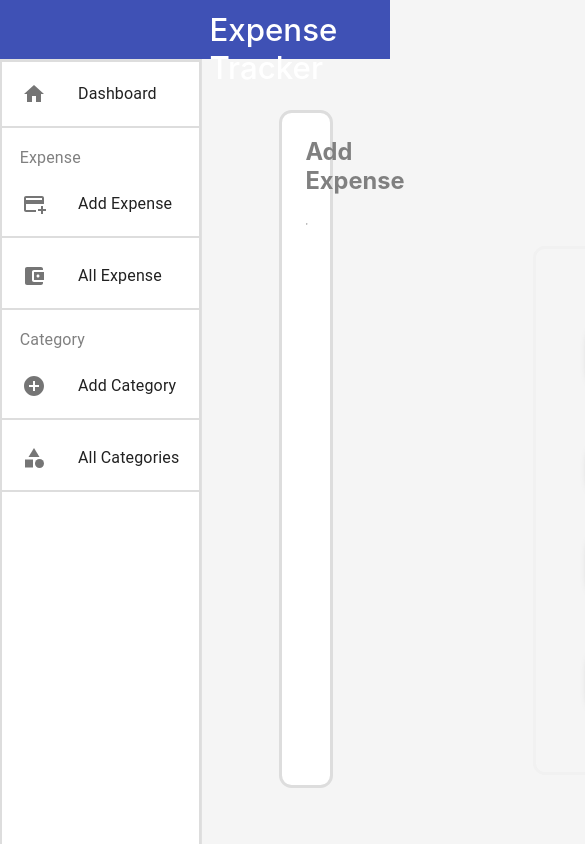
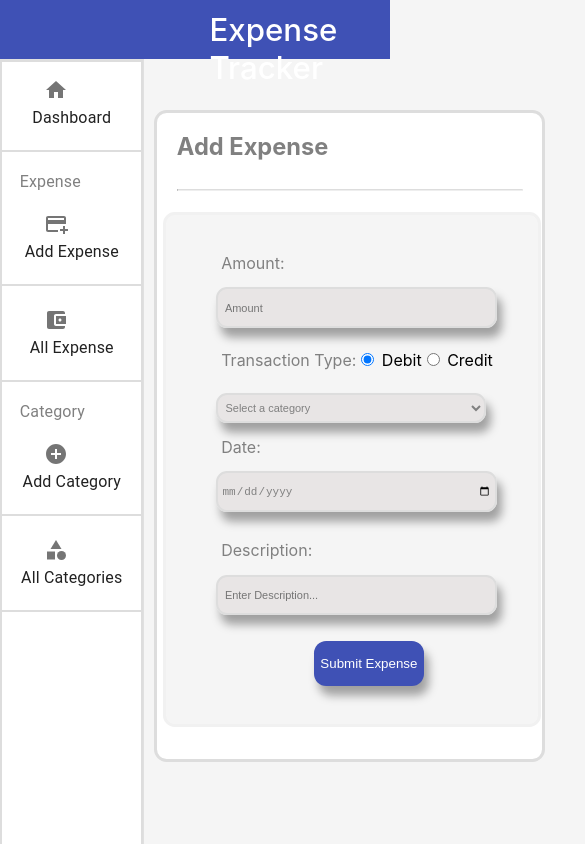
Before and after one commit to mstintern9/Expense-tracker, a React (Create React App) app: page / in a window 390 px wide. Both pictures are taken after a click on the item "Add Expense". Shown: the top 844 px of the page, 585 px wide, since content can reach past the window. Built offline with nearby package versions, Linux system fonts and the light colour scheme.

Commit message:
Responsive layout

```diff
--- a/src/components/BarChartComponent.js
+++ b/src/components/BarChartComponent.js
@@ -21,7 +21,7 @@ const BarChartComponent = ({ dailyData }) => {
           top: 28,
           right: 10,
           left: 10,
-          bottom: 7,
+          bottom: 27,
         }}
       >
         <CartesianGrid strokeDasharray="3 3" />
@@ -31,7 +31,7 @@ const BarChartComponent = ({ dailyData }) => {
           interval={0}
           angle={0}
           textAnchor="middle"
-          height={80}
+          height={70}
           tickFormatter={(time) => {
             const [hours, minutes] = time.split(":");
             return `${hours}:${minutes}`;
--- a/src/components/CardComponent.js
+++ b/src/components/CardComponent.js
@@ -1,23 +1,9 @@
 import React from "react";
 import Box from "@mui/material/Box";
+import "./cardComponent.css";
 
 const CardComponent = ({ title, children }) => (
-  <Box
-    component="main"
-    sx={{
-      flexGrow: 1,
-      p: 3,
-      marginLeft: "33vh",
-      marginRight: "12vh",
-      marginTop: "6vh",
-      height: "74vh",
-      borderRadius: "1.5vh",
-      display: "flex",
-      flexDirection: "column",
-      border: "3px solid rgb(221, 221, 221)",
-      backgroundColor: "rgb(255, 255, 255)",
-    }}
-  >
+  <Box className="box" component="main">
     {title && (
       <>
         <h3 style={{ color: "grey", fontSize: "2.8vh", marginTop: "0" }}>
--- a/src/components/PieChartComponent.js
+++ b/src/components/PieChartComponent.js
@@ -1,9 +1,31 @@
-import React from 'react';
-import { PieChart, Pie, Legend, Tooltip, ResponsiveContainer } from 'recharts';
+import React, { useState, useEffect } from "react";
+import { PieChart, Pie, Legend, Tooltip, ResponsiveContainer } from "recharts";
 
 const PieChartComponent = ({ data }) => {
+  const [outerRadius, setOuterRadius] = useState(240);
+  const [containerHeight, setContainerHeight] = useState(820);
+
+  useEffect(() => {
+    const handleResize = () => {
+      if (window.innerWidth <= 980) {
+        setOuterRadius(170);
+        setContainerHeight(470);
+      } else {
+        setOuterRadius(240);
+        setContainerHeight(820);
+      }
+    };
+
+    handleResize();
+
+    window.addEventListener("resize", handleResize);
+    return () => {
+      window.removeEventListener("resize", handleResize);
+    };
+  }, []);
+
   return (
-    <ResponsiveContainer width="100%" height={800}>
+    <ResponsiveContainer width="100%" height={containerHeight}>
       <PieChart>
         <Pie
           dataKey="value"
@@ -11,7 +33,7 @@ const PieChartComponent = ({ data }) => {
           data={data}
           cx="50%"
           cy="50%"
-          outerRadius={240}
+          outerRadius={outerRadius}
           fill="#8884d8"
           label
         />
--- /dev/null
+++ b/src/components/cardComponent.css
@@ -0,0 +1,22 @@
+.box {
+  margin-left: 33vh;
+  flex-grow: 1;
+  margin-left: 33vh;
+  margin-right: 12vh;
+  margin-top: 6vh;
+  height: 74vh;
+  padding: 2.3vh;
+  border-radius: 1.5vh;
+  display: flex;
+  flex-direction: column;
+  border: "3px solid rgb(221, 221, 221)";
+  background-color: "rgb(255, 255, 255)";
+}
+
+@media only screen and (max-width: 1100px) {
+  .box {
+    width: 41vh;
+    margin-left: 18.3vh;
+    height: 72vh;
+  }
+}
--- a/src/pages/Add-category.js
+++ b/src/pages/Add-category.js
@@ -1,6 +1,7 @@
 import React, { useState, useEffect } from "react";
 import { useParams, useNavigate } from "react-router-dom";
 import CardComponent from "../components/CardComponent";
+import "./addcategory.css"
 
 export default function AddCategory() {
   const [category, setCategory] = useState("");
@@ -66,7 +67,7 @@ export default function AddCategory() {
   return (
     <>
       <CardComponent title={"Add Category"} >
-        <div style={{ marginLeft: "27vh", height:"46vh",marginTop:"4vh" }} className="add-Expense">
+        <div className="add-category">
           <form onSubmit={isEditing ? handleUpdate : handleSubmit}>
             <div style={{ display: "flex", flexDirection: "column" }}>
               <label className="label">Category:</label>
--- a/src/pages/Add-expense.js
+++ b/src/pages/Add-expense.js
@@ -105,10 +105,7 @@ export default function AddExpense() {
   return (
     <>
       <CardComponent title={"Add Expense"}>
-        <div
-          style={{ marginLeft: "27vh", height: "53vh", marginTop: "2vh" }}
-          className="add-Expense"
-        >
+        <div className="add-Expense">
           <form onSubmit={handleSubmit}>
             <div
               className="firstForm"
@@ -144,7 +141,6 @@ export default function AddExpense() {
                 </label>
               </div>
               <select
-                style={{ width: "36vh", height: "5vh" }}
                 className="inputs"
                 value={category}
                 onChange={handleChange}
--- a/src/pages/Dashboard.js
+++ b/src/pages/Dashboard.js
@@ -8,9 +8,14 @@ export default function Dashboard() {
   const [expenses, setExpenses] = useState([]);
 
   useEffect(() => {
-    const storedExpenses = JSON.parse(localStorage.getItem("expenseData")) || [];
+    const storedExpenses =
+      JSON.parse(localStorage.getItem("expenseData")) || [];
     setExpenses(storedExpenses);
   }, []);
+
+  useEffect(() => {
+    console.log(selectedDate);
+  }, [selectedDate]);
 
   const handleDateChange = (event) => {
     setSelectedDate(event.target.value);
@@ -25,13 +30,13 @@ export default function Dashboard() {
     }, 0);
   };
 
-  const totalDebit = calculateTotalAmount('debit');
-  const totalCredit = calculateTotalAmount('credit');
+  const totalDebit = calculateTotalAmount("debit");
+  const totalCredit = calculateTotalAmount("credit");
   const totalAmount = totalDebit + totalCredit;
 
   const data = [
-    { name: 'Debit', value: Math.round((totalDebit / totalAmount) * 100) },
-    { name: 'Credit', value: Math.round((totalCredit / totalAmount) * 100) },
+    { name: "Debit", value: Math.round((totalDebit / totalAmount) * 100) },
+    { name: "Credit", value: Math.round((totalCredit / totalAmount) * 100) },
   ];
 
   const filteredExpenses = selectedDate
@@ -74,7 +79,11 @@ export default function Dashboard() {
           style={{ display: "flex", flexDirection: "column" }}
           className="secondContainer"
         >
-          <input className="datePicker" type="date" onChange={handleDateChange} />
+          <input
+            className="datePicker"
+            type="date"
+            onChange={handleDateChange}
+          />
           <BarChartComponent dailyData={dailyData} />
         </div>
       </div>
--- a/src/pages/addExpense.css
+++ b/src/pages/addExpense.css
@@ -83,3 +83,16 @@
     color: grey;
     margin-left: 2vh;
 }
+
+@media only screen and (max-width: 1100px) {
+    .add-Expense{
+        margin-left: -1.6vh;
+        width: 35vh;
+        margin-top: 2vh;
+    }
+
+    .inputs{
+        width: 32vh;
+        font-size: 1.3vh;
+    }
+  }
--- /dev/null
+++ b/src/pages/addcategory.css
@@ -0,0 +1,26 @@
+.add-category{
+    margin-left: 40vh;
+    display: flex;
+    flex-direction: column;
+    border: 3px solid rgb(241, 241, 241);
+    width: 47vh;
+    padding: 4.5vh;
+    background-color:rgb(245, 245, 245) ;
+    border-radius: 1.4vh;
+}
+
+
+@media only screen and (max-width: 1100px) {
+    .add-category{
+        margin-left: -1.6vh;
+        width: 35vh;
+        margin-top: 2vh;
+        height: 62vh;
+    }
+
+    .inputs{
+        width: 32vh;
+        font-size: 1.3vh;
+        height: 3.5vh;
+    }
+  }
--- a/src/pages/dashboard.css
+++ b/src/pages/dashboard.css
@@ -1,5 +1,6 @@
 .container {
   margin-left: 21.5vh;
+  margin-top: -2.85vh;
   display: flex;
 }
 
@@ -48,3 +49,30 @@
 .datePicker:focus{
   outline: none;
 }
+@media only screen and (max-width: 1100px) {
+.container{
+  flex-direction: column;
+  height: 89vh;
+  margin-left: 5vh;
+}
+
+.firstContainer{
+  margin-left:13.6vh;
+  margin-right: 5vh;
+  width: 45vh;
+  height: 31vh;
+}
+
+.secondContainer{
+  width: 45vh;
+  height: 31vh;
+  margin-left: 14vh;
+}
+
+.datePicker{
+  width: 8vh;
+  margin-right: 22vh;
+  margin-top: 0.4vh;
+}
+
+}
--- a/src/styling/sidebar.css
+++ b/src/styling/sidebar.css
@@ -1,8 +1,8 @@
-.MuiPaper-root{
+.MuiPaper-root {
   margin-top: 7vh;
 }
 
-.list{
+.list {
   display: flex;
   flex-direction: column;
   border: 2px solid rgb(221, 221, 221);
@@ -10,20 +10,30 @@
   gap: 0.7vh;
 }
 
-.caption{
+.caption {
   padding-left: 3vh;
   margin-top: -1vh;
   font-size: 5vh;
   margin-left: 2vh;
   font-size: 4px;
-}
-
-.break{
-    border: 0.2vh solid rgb(221, 221, 221);
-}
-
-.caption{
   color: grey;
   font-size: 3px;
   padding-left: 0.1vh;
 }
+
+.break {
+  border: 0.2vh solid rgb(221, 221, 221);
+}
+
+@media only screen and (max-width: 1100px) {
+    .MuiPaper-root {
+       width: 17vh;
+      }
+
+      .MuiButtonBase-root{
+        display: flex;
+        flex-direction: column;
+        font-size: 0.5vh;
+    }
+
+    }
```
Lines whose indentation alone changed are shown as unchanged.
